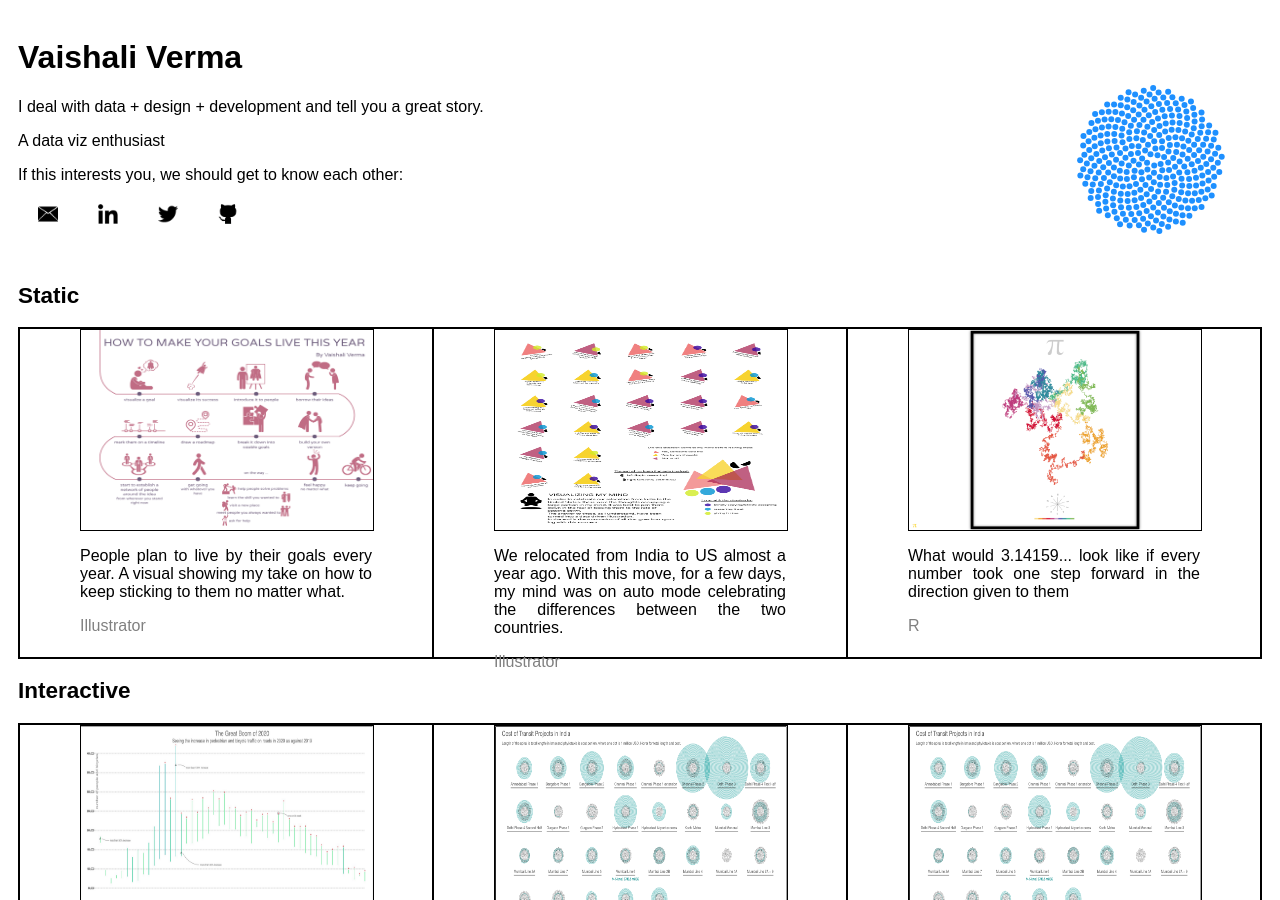
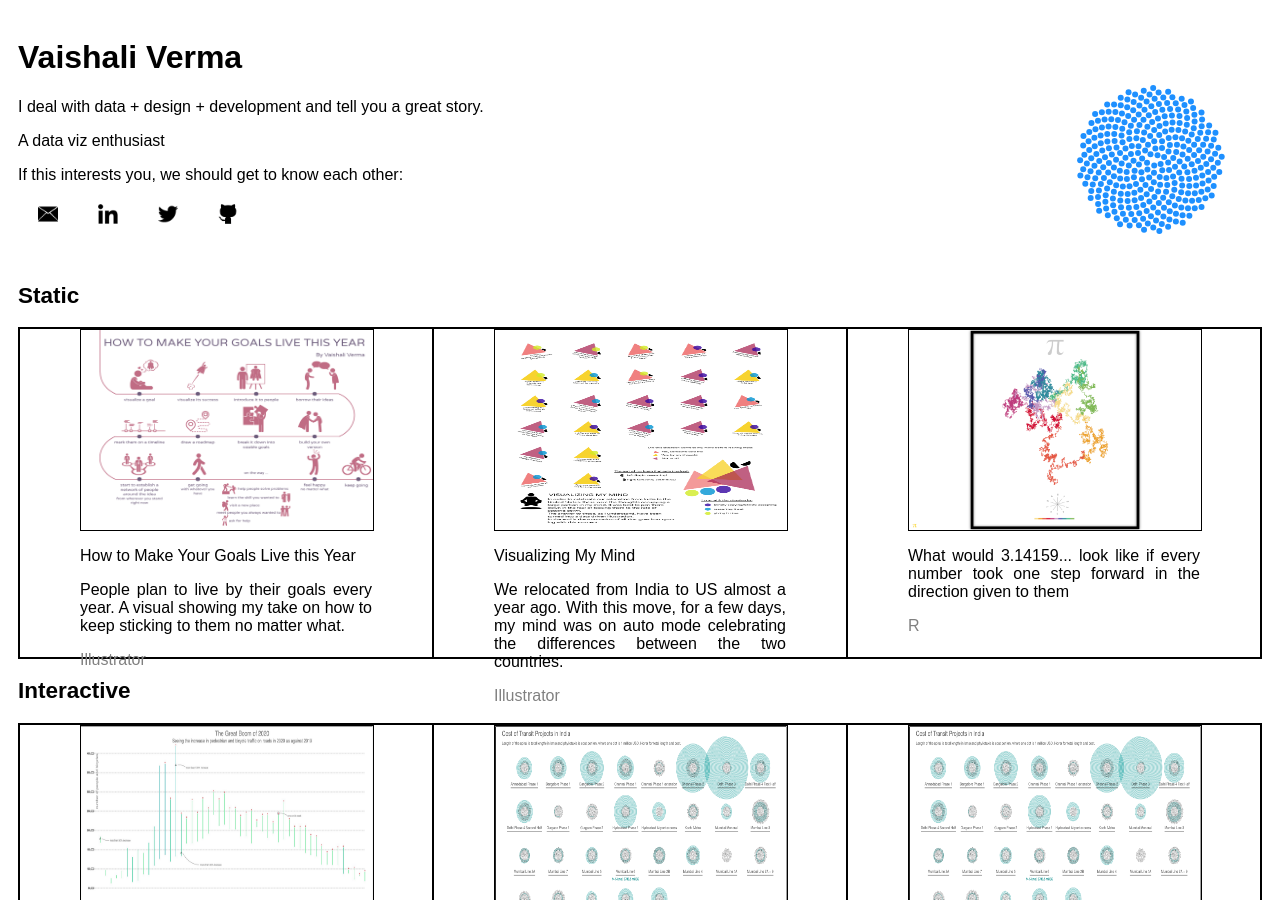
Before and after one commit to vaishalivr/vaishalivr.github.io, a Jekyll site: the page built from index.md, in a window 1280 px wide and 900 px high. Built offline with Jekyll 4.4.1, drawn with Linux system fonts in a browser that asks for light colours; our own code applies the rules of GitHub Pages for plain Markdown files; a script that is not in the unit is left out.

Commit message:
Update default.html

```diff
--- a/_layouts/default.html
+++ b/_layouts/default.html
@@ -43,6 +43,7 @@
 				</a>
 
 				<div>
+					<p>How to Make Your Goals Live this Year</p>
 					<p>People plan to live by their goals every year. A visual showing my take on how to keep sticking to them no matter what.</p>
 					<p style = 'color:grey'>Illustrator</p>
 				</div>
@@ -53,6 +54,7 @@
 					<img class="article-img" src="img/Visualizing My Mind 8.21.53 PM.png" alt="Visualizing My Mind">
 				</a>
 				<div>
+					<p>Visualizing My Mind</p>
 					<p>We relocated from India to US almost a year ago. With this move, for a few days, my mind was on auto mode celebrating the differences between the two countries.</p>
 					<p style = 'color:grey'>Illustrator</p>
 				</div>
```
